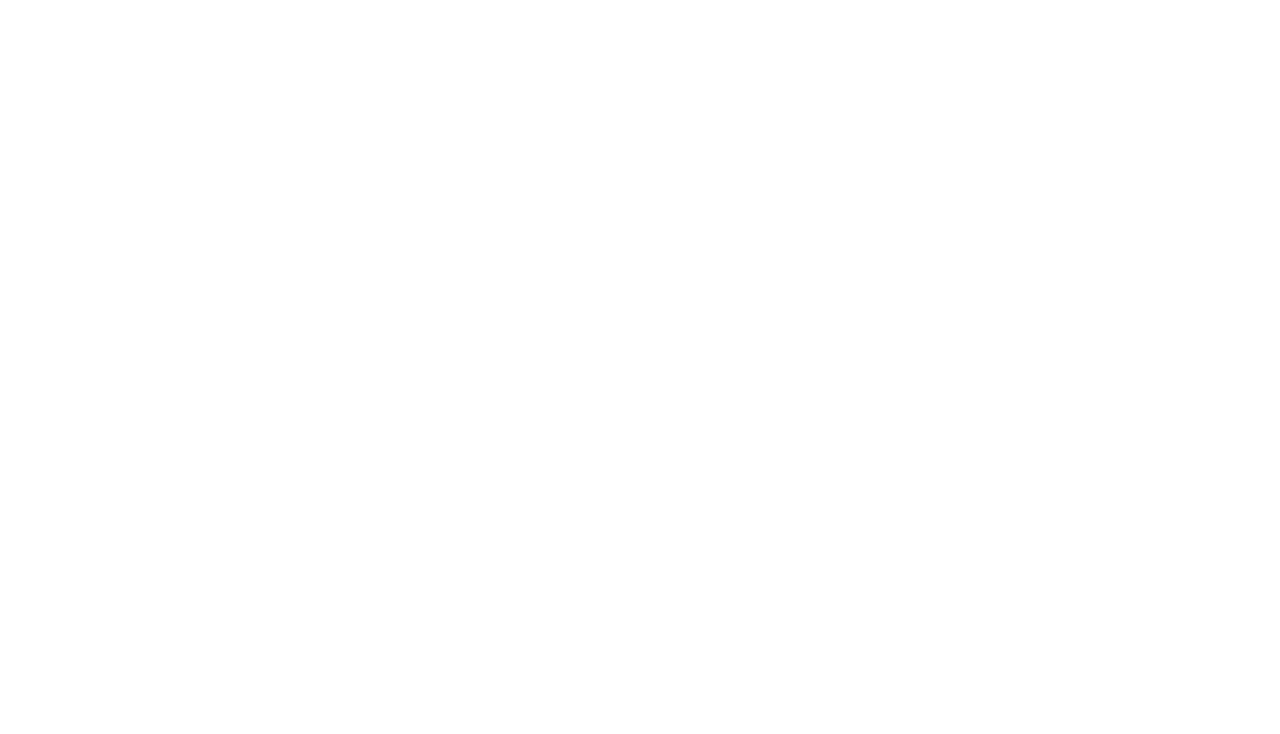
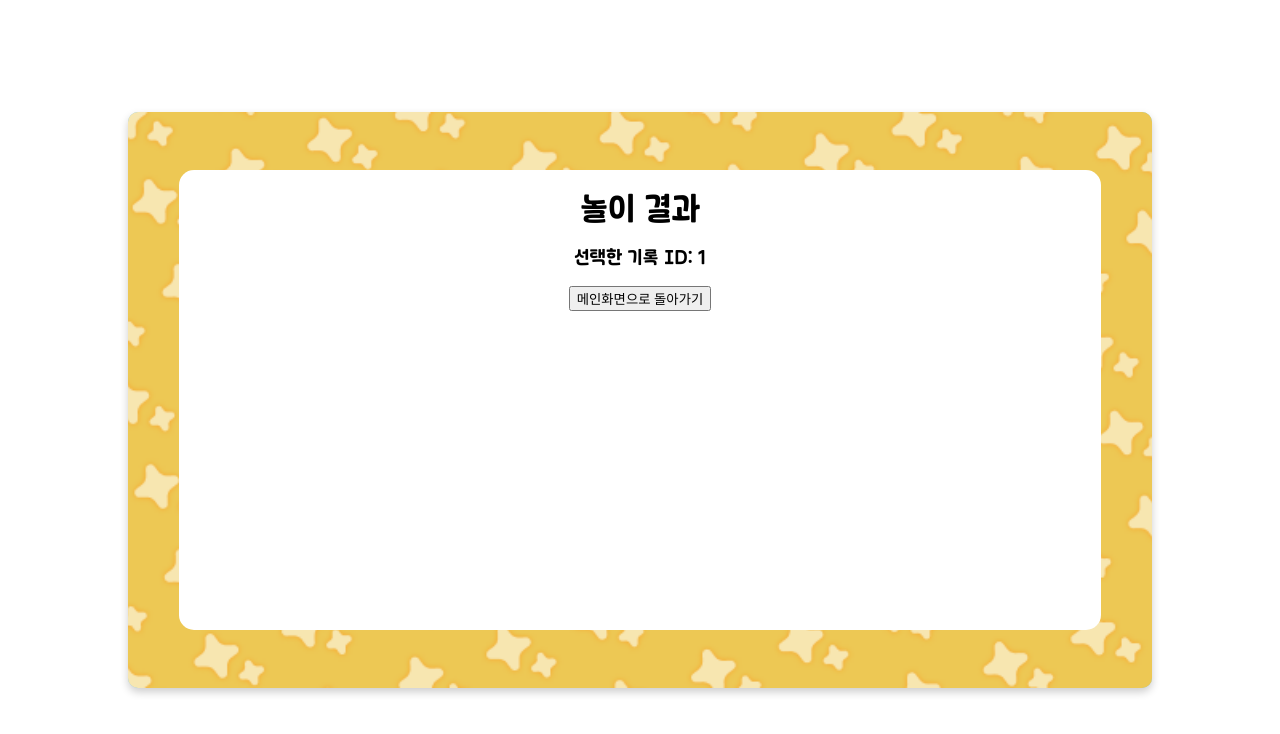
Before and after one commit to Prize-Three/roleplay_frontend, a React (Create React App) app: page /result/1 in a window 1280 px wide. Before the commit this address had no page. Shown: the top 734 px of the page. Built offline with nearby package versions, Linux system fonts and the light colour scheme.

Commit message:
전체 결과 목록에서 선택한 div의 history번호가 result페이지의 url에 반영되게 하기

```diff
--- a/src/App.js
+++ b/src/App.js
@@ -16,7 +16,7 @@
         <Route path="/situation" element={<Situation />} />
         <Route path="/chat" element={<Chat />} />
         <Route path="/choose-role" element={<ChooseRole />} />
-        <Route path="/result" element={<Result />} />
+        <Route path="/result/:historyId" element={<Result />} />
         <Route path="/total-result" element={<TotalResult />} />
         <Route path="/voice-manage" element={<VoiceManage />} />
       </Routes>
--- a/src/pages/Result/Result.jsx
+++ b/src/pages/Result/Result.jsx
@@ -1,17 +1,18 @@
 import React from 'react';
+import { useNavigate, useParams } from 'react-router-dom';
 import styles from './Result.module.scss';
-import { useNavigate } from 'react-router-dom';
 import Layout from '../../components/Layout/Layout';
 
 function Result() {
-const navigate = useNavigate();
+    const navigate = useNavigate(); // useNavigate 훅을 호출하여 navigate 함수 생성
+    const { historyId } = useParams();
 
     return (
         <Layout>
             <div className={styles.resultContainer}>
                 <div className={styles.whiteBox}>
                     <h1>놀이 결과</h1>
-            <p>놀이 결과를 보여줍니다(미정).</p>
+                    <p>선택한 기록 ID: {historyId}</p>
                     <button onClick={() => navigate('/')}>메인화면으로 돌아가기</button>
                 </div>
             </div>
--- a/src/pages/TotalResult/TotalResult.jsx
+++ b/src/pages/TotalResult/TotalResult.jsx
@@ -43,7 +43,7 @@
                             <div
                                 key={history.history_id}
                                 className={styles.historyItem}
-                                onClick={() => navigate('/result')}
+                                onClick={() => navigate(`/result/${history.history_id}`)}
                             >
                                 <div>{history.situation}</div>
                                 <div>{history.date}</div>
```
Lines whose indentation alone changed are shown as unchanged.
